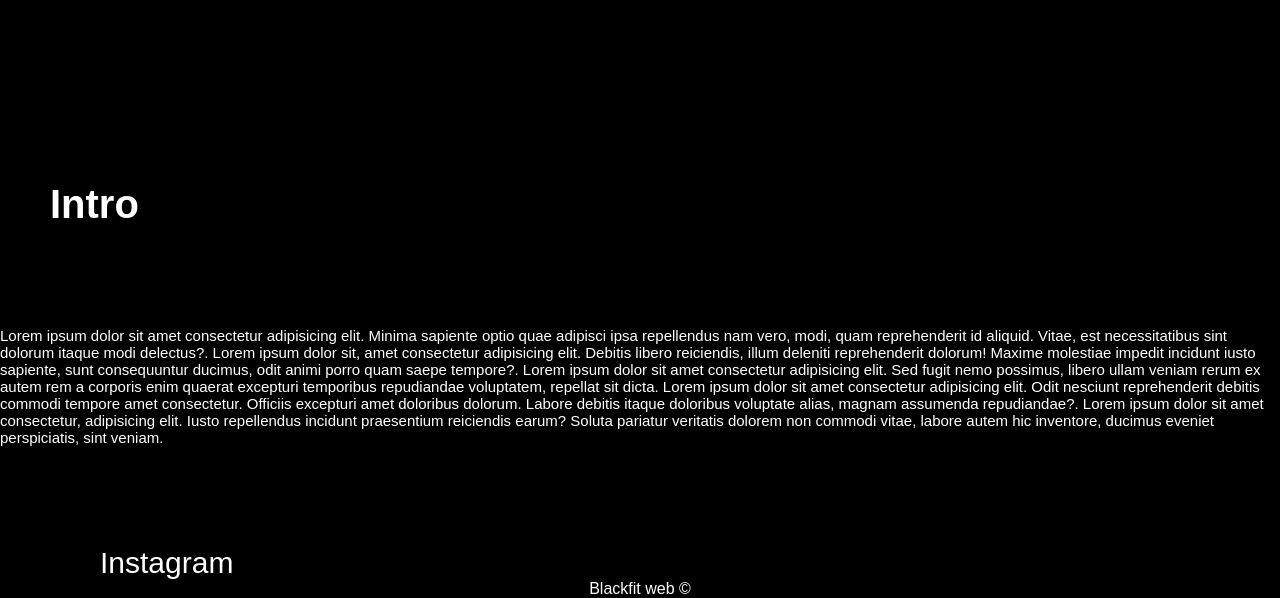
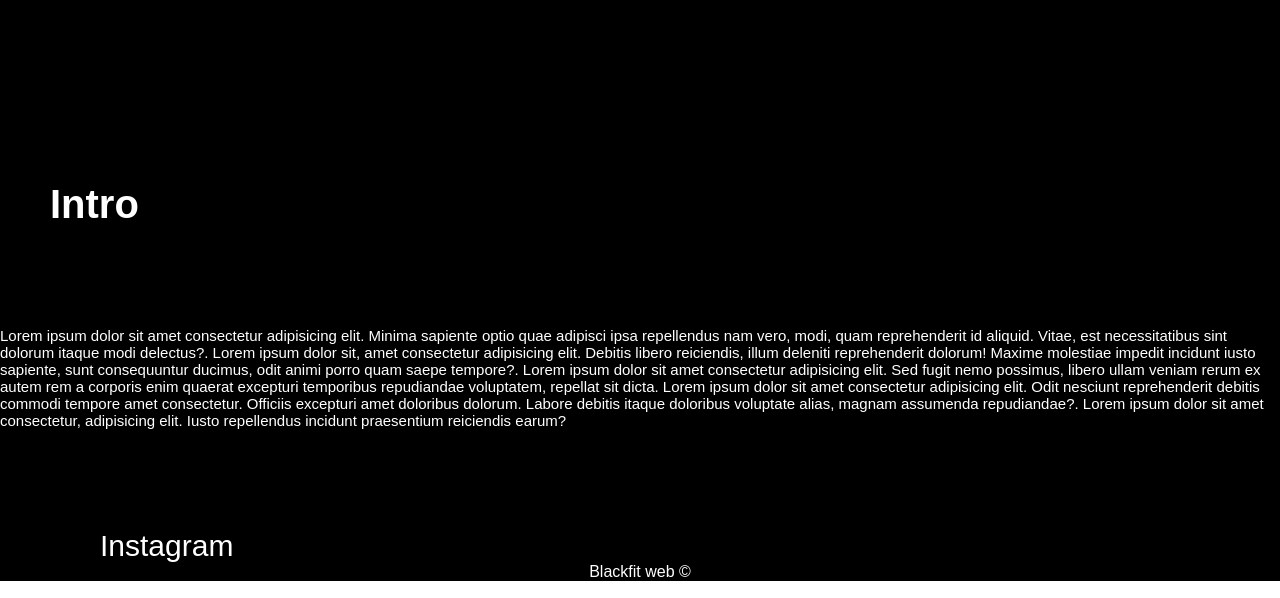
Before and after one commit to manuregatuzo/desafio-github, a plain HTML site: page index.html in a window 1280 px wide. Shown: the part 754-1352 px from the top of the page. Drawn offline with Linux system fonts and the light colour scheme.

Commit message:
pruebas cambio

```diff
--- a/index.html
+++ b/index.html
@@ -50,7 +50,7 @@
     <main>
         <section>
                 <h2 class="h2-intro">Intro</h2>
-                <p class="intro">Lorem ipsum dolor sit amet consectetur adipisicing elit. Minima sapiente optio quae adipisci ipsa repellendus nam vero, modi, quam reprehenderit id aliquid. Vitae, est necessitatibus sint dolorum itaque modi delectus?. Lorem ipsum dolor sit, amet consectetur adipisicing elit. Debitis libero reiciendis, illum deleniti reprehenderit dolorum! Maxime molestiae impedit incidunt iusto sapiente, sunt consequuntur ducimus, odit animi porro quam saepe tempore?. Lorem ipsum dolor sit amet consectetur adipisicing elit. Sed fugit nemo possimus, libero ullam veniam rerum ex autem rem a corporis enim quaerat excepturi temporibus repudiandae voluptatem, repellat sit dicta. Lorem ipsum dolor sit amet consectetur adipisicing elit. Odit nesciunt reprehenderit debitis commodi tempore amet consectetur. Officiis excepturi amet doloribus dolorum. Labore debitis itaque doloribus voluptate alias, magnam assumenda repudiandae?. Lorem ipsum dolor sit amet consectetur, adipisicing elit. Iusto repellendus incidunt praesentium reiciendis earum? Soluta pariatur veritatis dolorem non commodi vitae, labore autem hic inventore, ducimus eveniet perspiciatis, sint veniam.</p>
+                <p class="intro">Lorem ipsum dolor sit amet consectetur adipisicing elit. Minima sapiente optio quae adipisci ipsa repellendus nam vero, modi, quam reprehenderit id aliquid. Vitae, est necessitatibus sint dolorum itaque modi delectus?. Lorem ipsum dolor sit, amet consectetur adipisicing elit. Debitis libero reiciendis, illum deleniti reprehenderit dolorum! Maxime molestiae impedit incidunt iusto sapiente, sunt consequuntur ducimus, odit animi porro quam saepe tempore?. Lorem ipsum dolor sit amet consectetur adipisicing elit. Sed fugit nemo possimus, libero ullam veniam rerum ex autem rem a corporis enim quaerat excepturi temporibus repudiandae voluptatem, repellat sit dicta. Lorem ipsum dolor sit amet consectetur adipisicing elit. Odit nesciunt reprehenderit debitis commodi tempore amet consectetur. Officiis excepturi amet doloribus dolorum. Labore debitis itaque doloribus voluptate alias, magnam assumenda repudiandae?. Lorem ipsum dolor sit amet consectetur, adipisicing elit. Iusto repellendus incidunt praesentium reiciendis earum?</p>
         </section>
     </main>
 
```
